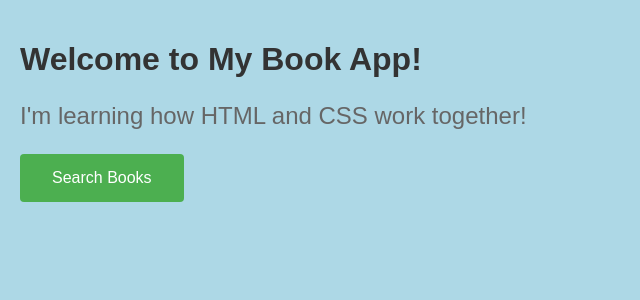
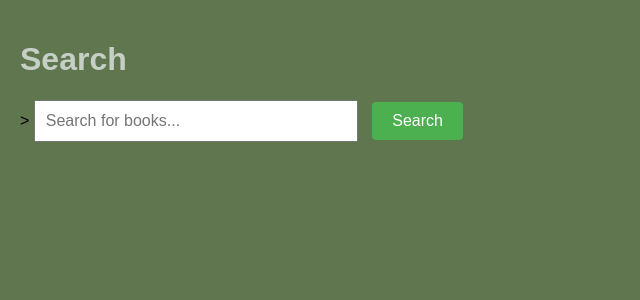
Before and after one commit to connor-giles/ChapterOne, a Flask app: page / in a window 1280 px wide. Shown: the top 300 px of the page, without its empty margins (0-640 px from the left). Run offline with Flask 3, Linux system fonts and the light colour scheme.

Commit message:
Added api searching, currently can display no books on frontend, need to display found books

```diff
--- a/app.py
+++ b/app.py
@@ -1,8 +1,10 @@
 from flask import Flask, render_template, request, jsonify, redirect, url_for
 import sqlite3
 import requests
+import urllib.parse
 from datetime import datetime
 import os
+import json
 
 # Initialize Flask app
 app = Flask(__name__)
@@ -13,6 +15,40 @@ def home():
     """Home page - shows search and recent ratings"""
     return render_template('index.html')
 
+@app.route('/api/search')
+def api_search():
+    # ex: https://openlibrary.org/search.json?q=harry+potter where q is "harry potter"
+    query = request.args.get('q', '')
+
+    # Check for bad user input
+    if not query:
+        return jsonify({'Error': 'No query provided'}), 400
+
+    # Encode the query for the API url
+    encoded_query = urllib.parse.quote(query)
+
+    # Build the API call
+    rest_url = f'https://openlibrary.org/search.json?q={encoded_query}'
+
+    # Make the call to the API
+    response = requests.get(rest_url)
+
+    if response.status_code != 200:
+        return jsonify({'error': 'Failed to fetch from book API'}), 500
+
+    data = response.json()
+
+    book_results = []
+    for book in data["docs"][:10]:
+        book_to_add = {
+            'title': book["title"],
+            'author': book["author_name"][0]
+        }
+        book_results.append(book_to_add)
+
+    print(json.dumps(book_results, indent=2))
+    return jsonify(book_results)
+
 if __name__ == '__main__':
     # Run the app in debug mode (shows errors and auto-reloads)
     app.run(debug=True, port=5000)
--- a/templates/index.html
+++ b/templates/index.html
@@ -5,18 +5,18 @@
     <style>
         body {
             font-family: Arial, sans-serif;
-            background-color: lightblue;
+            background-color: rgb(95, 118, 78);
             margin: 0;
             padding: 20px;
         }
 
         h1 {
-            color: #333;
+            color: #c6cfc6;
             text-align: left;
         }
 
         p {
-            color: #666;
+            color: #cfcfcf;
             font-size: 24px;
         }
 
@@ -36,21 +36,54 @@
     </style>
 </head>
 <body>
-    <h1>Welcome to My Book App!</h1>
-    <p>I'm learning how HTML and CSS work together!</p>
-    <button onclick="sayHello()">Search Books</button>
-    <p id="message"></p>
+    <h1>Search</h1>>
+
+    <input
+      type="text"
+      id="bookSearch"
+      placeholder="Search for books..."
+      style="width: 300px; padding: 10px; font-size: 16px;"
+    />
+
+    <button onclick="searchBooks()" style="padding: 10px 20px; font-size: 16px; margin-left: 10px;">
+        Search
+    </button>
+
+    <div id="Results"></div>
+
 
     <script>
-        let clickCount = 0;
-        function sayHello() {
-            clickCount += 1;
-            const messageElement = document.getElementById("message");
+        async function searchBooks() {
+            // Trims any extra information off the input
+            const query = document.getElementById('bookSearch').value.trim();
+            // This div displays the search results
+            resultsDiv = document.getElementById('Results');
+
+            if (query.length === 0) {
+                resultsDiv.innerHTML = '<p>Please enter a search term</p>';
+                return;
+            }
+
+            const encodedSearch = encodeURIComponent(query);
+            console.log(encodedSearch)
+            const response = await fetch(`/api/search?q=${encodedSearch}`);
+
+            // Handles bad responses from the API call
+            if (!response.ok) {
+                resultsDiv.innerHTML = '<p>Error fetching results</p>';
+                return;
+            }
+
+            const books = await response.json();
+            console.log(books);
+            // If no books are returned from the API search
+            if (books.length === 0) {
+                resultsDiv.innerHTML = '<p>No books found.</p>';
+                return;
+            }
 
 
-            if (messageElement) {
-                messageElement.innerHTML = `Button clicked ${clickCount} times`;
-            }
+
         }
 
     </script>
```
